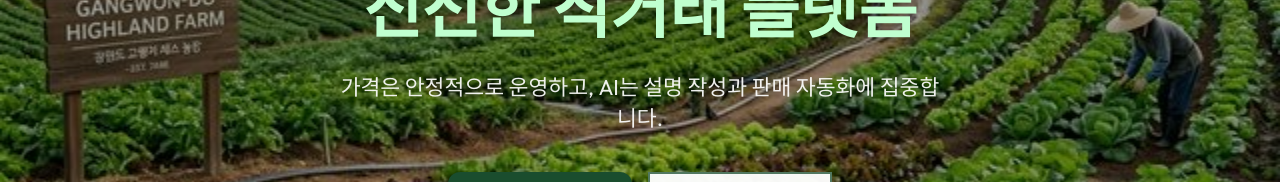
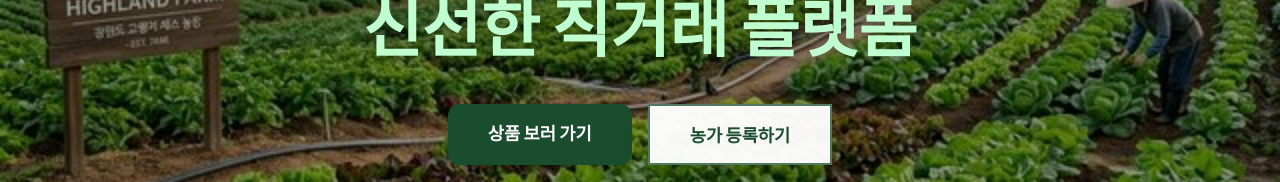
Before and after one commit to mii940310-hub/jin1, a Next.js app: page / in a window 1280 px wide. Shown: the part 336-518 px from the top of the page. Built offline with nearby package versions, Linux system fonts and the light colour scheme; no server answers.

Commit message:
Remove homepage AI pricing copy

```diff
--- a/src/app/page.tsx
+++ b/src/app/page.tsx
@@ -84,9 +84,6 @@ export default function Home() {
                         <br />
                         <span style={{ color: '#c0ffcf' }}>신선한 직거래 플랫폼</span>
                     </h1>
-                    <p style={{ color: 'rgba(255,255,255,0.92)', fontSize: '1.35rem' }}>
-                        가격은 안정적으로 운영하고, AI는 설명 작성과 판매 자동화에 집중합니다.
-                    </p>
                     <div style={{ display: 'flex', gap: '16px', justifyContent: 'center', marginTop: '40px' }}>
                         <Link className="btn-primary" href="/products" style={{ fontSize: '1.1rem', padding: '16px 40px' }}>
                             상품 보러 가기
```
